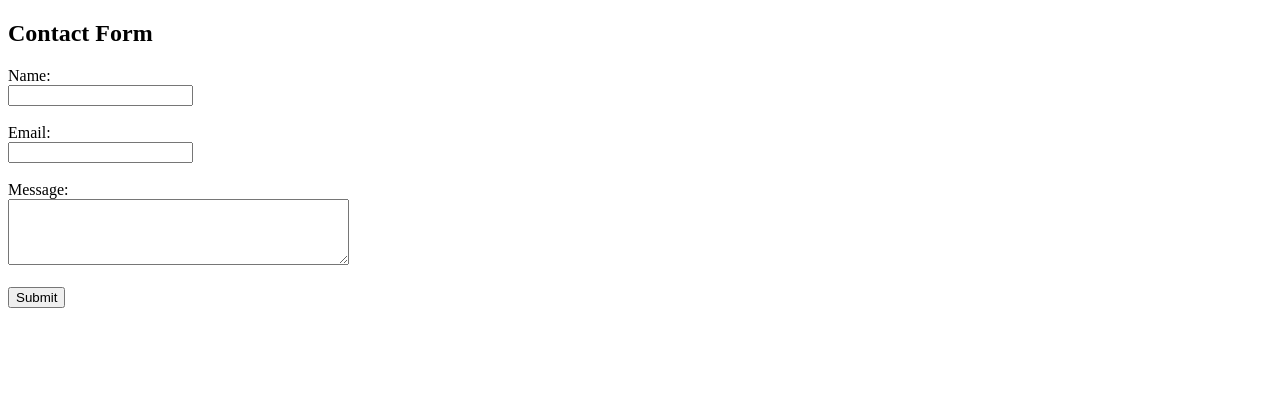
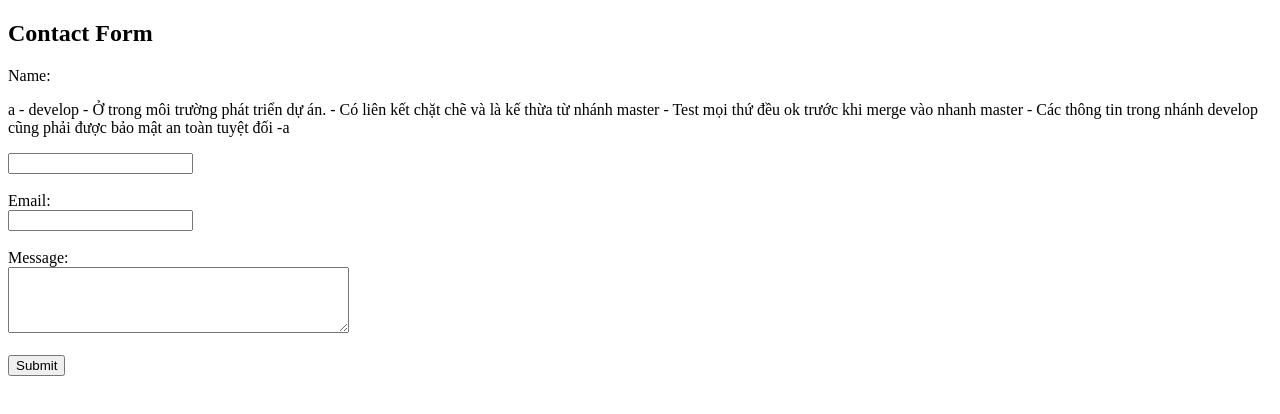
Before and after one commit to MinhKhanh1204/git_flow, a plain HTML site: page index.html in a window 1280 px wide. Drawn offline with Linux system fonts and the light colour scheme.

Commit message:
feat: add index.html HuyHoangHuy

```diff
--- a/index.html
+++ b/index.html
@@ -8,6 +8,14 @@
   <h2>Contact Form</h2>
   <form action="#" method="post">
     <label for="name">Name:</label><br>
+    <p>a
+  - develop
+  - Ở trong môi trường phát triển dự án.
+  - Có liên kết chặt chẽ và là kế thừa từ nhánh master
+  - Test mọi thứ đều ok trước khi merge vào nhanh master
+  - Các thông tin trong nhánh develop cũng phải được bảo mật an toàn tuyệt đối
+    -a
+</p>
     <input type="text" id="name" name="name" required><br><br>
 
     <label for="email">Email:</label><br>
```
